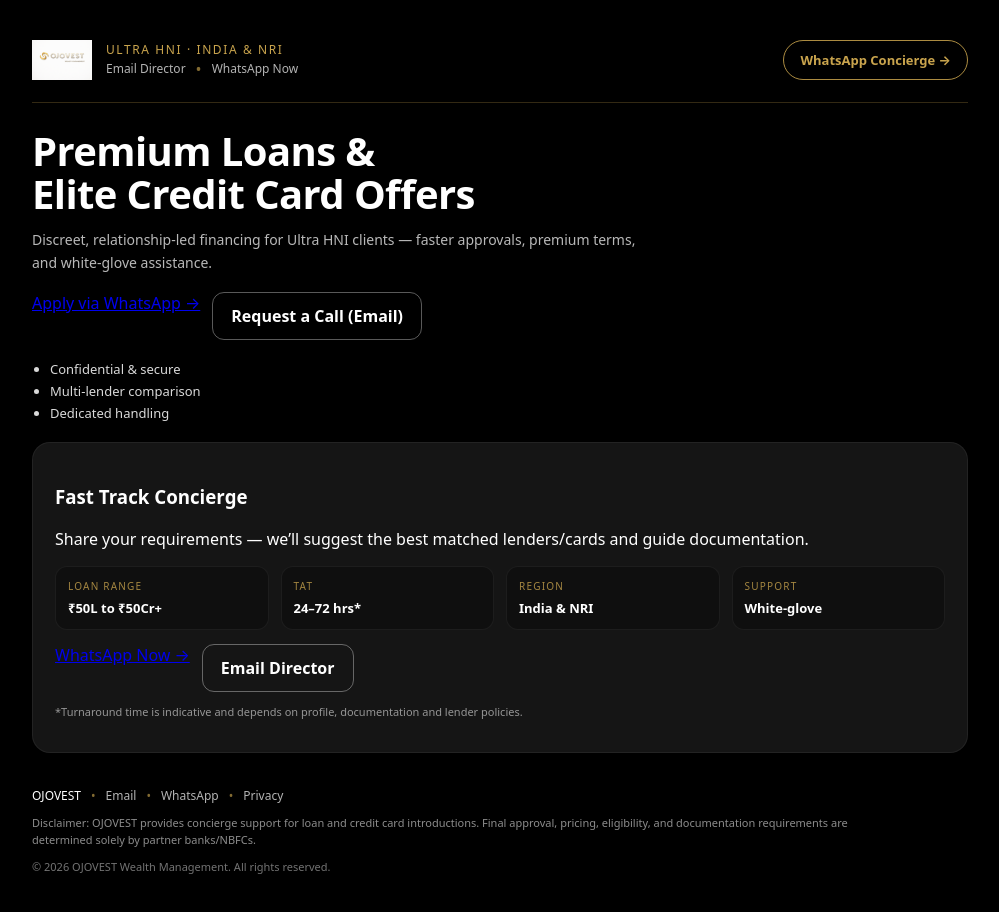
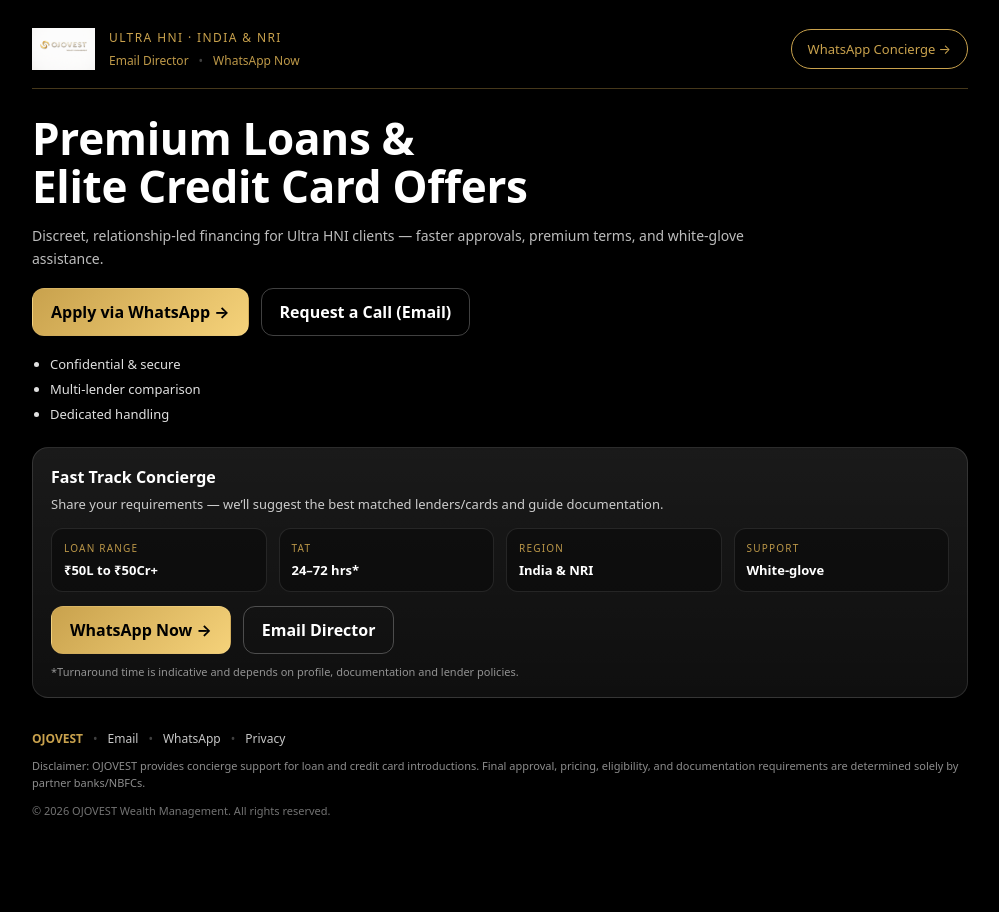
Before and after one commit to ojovest/ojovest, a Next.js app: page / in a window 1280 px wide. Shown: the top 912 px of the page, without its empty margins (140-1139 px from the left). After the commit the page ends 869 px from the top, so only its background shows below. Built offline with nearby package versions, Linux system fonts and the light colour scheme.

Commit message:
Update globals.css

```diff
--- a/app/globals.css
+++ b/app/globals.css
@@ -1,4 +1,18 @@
 /* ===== Base ===== */
+:root {
+  --bg: #000;
+  --text: #fff;
+  --muted: #bdbdbd;
+  --muted2: #9b9b9b;
+
+  --gold: #c9a24d;
+  --gold2: #f5d27a;
+
+  --panel: #151515;
+  --panel2: rgba(255, 255, 255, 0.06);
+  --border: rgba(201, 162, 77, 0.18);
+}
+
 * {
   box-sizing: border-box;
 }
@@ -7,253 +21,235 @@
 body {
   padding: 0;
   margin: 0;
-}
-
-body {
-  background: #000;
-  color: #fff;
-  font-family: system-ui, -apple-system, Segoe UI, Roboto, sans-serif;
+  background: var(--bg);
+  color: var(--text);
+  font-family: system-ui, -apple-system, Segoe UI, Roboto, Helvetica, Arial, sans-serif;
 }
 
 /* ===== Layout ===== */
 .container {
   max-width: 980px;
   margin: 0 auto;
-  padding: 22px 22px 40px;
+  padding: 28px 22px 40px;
 }
 
-/* ===== Premium Header ===== */
+/* ===== Header ===== */
 .header {
   display: flex;
-  flex-direction: column;
-  gap: 14px;
-  padding: 18px 0 22px;
-  border-bottom: 1px solid rgba(201, 164, 77, 0.25);
+  align-items: center;
+  justify-content: space-between;
+  gap: 18px;
 }
 
 .headerLeft {
   display: flex;
-  flex-direction: column;
-  gap: 10px;
-  align-items: flex-start;
+  align-items: center;
+  gap: 14px;
+  min-width: 0;
 }
 
 .logo {
-  height: 40px;
+  height: 42px;
   width: auto;
   display: block;
 }
 
-.subtitleWrap {
+.headerText {
   display: flex;
   flex-direction: column;
   gap: 6px;
+  min-width: 0;
 }
 
 .subtitle {
   font-size: 12px;
-  letter-spacing: 1.6px;
+  letter-spacing: 1.4px;
   text-transform: uppercase;
-  color: #c9a44d;
+  color: var(--gold);
 }
 
 .topLinks {
   display: flex;
   align-items: center;
   gap: 10px;
-  flex-wrap: wrap;
+  font-size: 12px;
+  color: var(--muted2);
 }
 
 .topLink {
-  font-size: 12px;
-  color: rgba(255, 255, 255, 0.7);
+  color: var(--gold);
   text-decoration: none;
+  opacity: 0.95;
 }
 
 .topLink:hover {
-  color: #fff;
+  opacity: 1;
   text-decoration: underline;
 }
 
 .dot {
-  color: rgba(201, 164, 77, 0.65);
+  color: rgba(255, 255, 255, 0.25);
 }
 
+/* WhatsApp Concierge (top right) */
 .headerCta {
-  align-self: flex-start;
-  display: inline-flex;
-  align-items: center;
-  gap: 8px;
+  white-space: nowrap;
+  text-decoration: none;
+  border-radius: 999px;
   padding: 10px 16px;
-  border-radius: 999px;
-  border: 1px solid rgba(201, 164, 77, 0.85);
-  color: #c9a44d;
-  text-decoration: none;
-  font-weight: 700;
+  border: 1px solid var(--gold);
+  color: var(--gold);
   font-size: 13px;
-  transition: 0.2s ease;
+  transition: all 0.2s ease;
 }
 
 .headerCta:hover {
-  background: #c9a44d;
+  background: var(--gold);
   color: #000;
 }
 
-/* Desktop header */
-@media (min-width: 900px) {
-  .header {
-    flex-direction: row;
-    align-items: center;
-    justify-content: space-between;
-  }
-
-  .headerLeft {
-    flex-direction: row;
-    align-items: center;
-    gap: 14px;
-  }
-
-  .headerCta {
-    align-self: auto;
-  }
+/* Divider */
+.goldDivider {
+  margin: 18px 0 26px;
+  height: 1px;
+  background: rgba(201, 162, 77, 0.35);
 }
 
 /* ===== Hero ===== */
-.hero {
-  padding: 26px 0 10px;
-}
-
 .heroTitle {
+  font-size: 44px;
+  line-height: 1.08;
   margin: 0;
-  font-size: 40px;
-  line-height: 1.08;
-  letter-spacing: -0.6px;
-  max-width: 720px;
+  letter-spacing: -0.3px;
 }
 
 .heroDesc {
   margin: 14px 0 0;
-  color: rgba(255, 255, 255, 0.72);
+  color: var(--muted);
+  max-width: 720px;
   font-size: 14px;
-  line-height: 1.6;
-  max-width: 620px;
+  line-height: 1.65;
 }
 
+/* CTA Row */
 .ctaRow {
-  margin-top: 18px;
   display: flex;
   gap: 12px;
+  margin-top: 18px;
   flex-wrap: wrap;
 }
 
-/* CTA Buttons */
-.cta {
-  background: linear-gradient(135deg, #c9a44d, #f5d27a);
-  color: #000;
+/* Buttons */
+.ctaPrimary {
+  display: inline-flex;
+  align-items: center;
+  justify-content: center;
+  gap: 8px;
   padding: 12px 18px;
   border-radius: 12px;
-  font-weight: 800;
+  background: linear-gradient(135deg, var(--gold), var(--gold2));
+  color: #000;
+  font-weight: 700;
   text-decoration: none;
-  display: inline-flex;
-  align-items: center;
-  gap: 8px;
-  transition: transform 0.15s ease;
+  border: 1px solid rgba(255, 255, 255, 0.06);
 }
 
-.cta:hover {
-  transform: translateY(-1px);
+.ctaPrimary:hover {
+  filter: brightness(1.05);
 }
 
 .ctaSecondary {
-  border: 1px solid rgba(255, 255, 255, 0.35);
-  color: #fff;
+  display: inline-flex;
+  align-items: center;
+  justify-content: center;
   padding: 12px 18px;
   border-radius: 12px;
-  font-weight: 700;
+  background: transparent;
+  border: 1px solid rgba(255, 255, 255, 0.25);
+  color: #fff;
+  font-weight: 600;
   text-decoration: none;
-  display: inline-flex;
-  align-items: center;
-  gap: 8px;
 }
 
 .ctaSecondary:hover {
-  border-color: rgba(201, 164, 77, 0.9);
-  color: #c9a44d;
+  border-color: rgba(255, 255, 255, 0.45);
 }
 
 /* Trust list */
 .trustList {
   margin: 18px 0 0;
   padding-left: 18px;
-  color: rgba(255, 255, 255, 0.85);
-  line-height: 1.7;
+  color: #fff;
   font-size: 13px;
+  line-height: 1.6;
+}
+
+.trustList li {
+  margin: 4px 0;
+  color: rgba(255, 255, 255, 0.88);
 }
 
 /* ===== Card ===== */
 .card {
-  margin-top: 18px;
-  background: #151515;
-  border-radius: 18px;
-  padding: 22px;
-  box-shadow: 0 10px 30px rgba(0, 0, 0, 0.35);
-  border: 1px solid rgba(255, 255, 255, 0.06);
+  margin-top: 22px;
+  background: linear-gradient(180deg, rgba(255, 255, 255, 0.10), rgba(255, 255, 255, 0.06));
+  border: 1px solid rgba(255, 255, 255, 0.12);
+  border-radius: 16px;
+  padding: 18px;
+  box-shadow: 0 20px 60px rgba(0, 0, 0, 0.35);
 }
 
-.cardTitle {
+.cardHeader h3 {
   margin: 0;
   font-size: 16px;
 }
 
-.cardDesc {
-  margin: 10px 0 14px;
-  color: rgba(255, 255, 255, 0.75);
+.cardHeader p {
+  margin: 6px 0 0;
+  color: rgba(255, 255, 255, 0.78);
   font-size: 13px;
-  line-height: 1.6;
+  line-height: 1.55;
 }
 
+/* Grid inside card */
 .cardGrid {
   display: grid;
-  grid-template-columns: 1fr;
+  grid-template-columns: repeat(4, minmax(0, 1fr));
   gap: 12px;
-  margin-top: 12px;
+  margin-top: 14px;
 }
 
 .cardItem {
-  background: #0f0f0f;
+  background: rgba(0, 0, 0, 0.35);
+  border: 1px solid rgba(255, 255, 255, 0.10);
   border-radius: 12px;
   padding: 12px;
-  border: 1px solid rgba(255, 255, 255, 0.06);
 }
 
 .cardLabel {
   font-size: 10px;
   letter-spacing: 1.2px;
   text-transform: uppercase;
-  color: rgba(201, 164, 77, 0.8);
+  color: rgba(201, 162, 77, 0.92);
+  margin-bottom: 6px;
 }
 
 .cardValue {
-  margin-top: 6px;
-  font-weight: 800;
   font-size: 13px;
+  font-weight: 700;
+  color: #fff;
 }
 
-@media (min-width: 900px) {
-  .cardGrid {
-    grid-template-columns: 1fr 1fr 1fr 1fr;
-  }
-}
-
+/* Card actions */
 .cardActions {
-  margin-top: 14px;
   display: flex;
   gap: 12px;
   flex-wrap: wrap;
+  margin-top: 14px;
 }
 
 .finePrint {
-  margin-top: 12px;
+  margin: 10px 0 0;
   font-size: 11px;
   color: rgba(255, 255, 255, 0.55);
 }
@@ -261,24 +257,24 @@
 /* ===== Footer ===== */
 .footer {
   margin-top: 18px;
-  padding: 16px 0 0;
+  padding-top: 14px;
 }
 
 .footerLinks {
   display: flex;
-  gap: 10px;
   flex-wrap: wrap;
   align-items: center;
+  gap: 10px;
   font-size: 12px;
 }
 
-.brandMini {
-  color: rgba(201, 164, 77, 0.95);
-  font-weight: 800;
+.footerBrand {
+  color: var(--gold);
+  font-weight: 700;
 }
 
 .footerLink {
-  color: rgba(255, 255, 255, 0.7);
+  color: rgba(255, 255, 255, 0.78);
   text-decoration: none;
 }
 
@@ -288,78 +284,53 @@
 }
 
 .disclaimer {
-  margin: 10px 0 0;
+  margin-top: 10px;
   font-size: 11px;
+  color: rgba(255, 255, 255, 0.55);
   line-height: 1.6;
-  color: rgba(255, 255, 255, 0.55);
-  max-width: 860px;
+  max-width: 980px;
 }
 
 .copyright {
-  margin: 10px 0 0;
+  margin-top: 8px;
   font-size: 11px;
   color: rgba(255, 255, 255, 0.45);
 }
-/* ===== Privacy Page ===== */
-.privacy {
-  padding: 28px 0;
-  max-width: 760px;
+
+/* ===== Responsive ===== */
+@media (max-width: 900px) {
+  .header {
+    flex-direction: column;
+    align-items: flex-start;
   }
 
-.privacyTitle {
-  font-size: 32px;
-  margin-bottom: 16px;
+  .headerCta {
+    align-self: flex-start;
   }
 
-.privacyHeading {
-  margin-top: 22px;
-  font-size: 18px;
+  .heroTitle {
+    font-size: 36px;
   }
 
-.privacyText {
-  margin-top: 10px;
-  font-size: 14px;
-  line-height: 1.7;
-  color: rgba(255, 255, 255, 0.75);
+  .cardGrid {
+    grid-template-columns: repeat(2, minmax(0, 1fr));
+  }
 }
 
-.privacyList {
-  margin-top: 10px;
-  padding-left: 18px;
-  font-size: 14px;
-  color: rgba(255, 255, 255, 0.75);
+@media (max-width: 520px) {
+  .container {
+    padding: 22px 16px 34px;
   }
 
-.privacyFooter {
-  margin-top: 30px;
-  font-size: 12px;
-  color: rgba(255, 255, 255, 0.45);
-}
-/* ===== Legal Pages (Terms/Privacy) ===== */
-.legal {
-  padding: 28px 0;
-  max-width: 760px;
+  .heroTitle {
+    font-size: 32px;
   }
 
-.legalTitle {
-  font-size: 32px;
-  margin-bottom: 16px;
+  .logo {
+    height: 38px;
   }
 
-.legalHeading {
-  margin-top: 22px;
-  font-size: 18px;
+  .cardGrid {
+    grid-template-columns: 1fr;
   }
-
-.legalText {
-  margin-top: 10px;
-  font-size: 14px;
-  line-height: 1.7;
-  color: rgba(255, 255, 255, 0.75);
 }
-
-.legalFooter {
-  margin-top: 30px;
-  font-size: 12px;
-  color: rgba(255, 255, 255, 0.45);
-}
```
Lines whose indentation alone changed are shown as unchanged.
